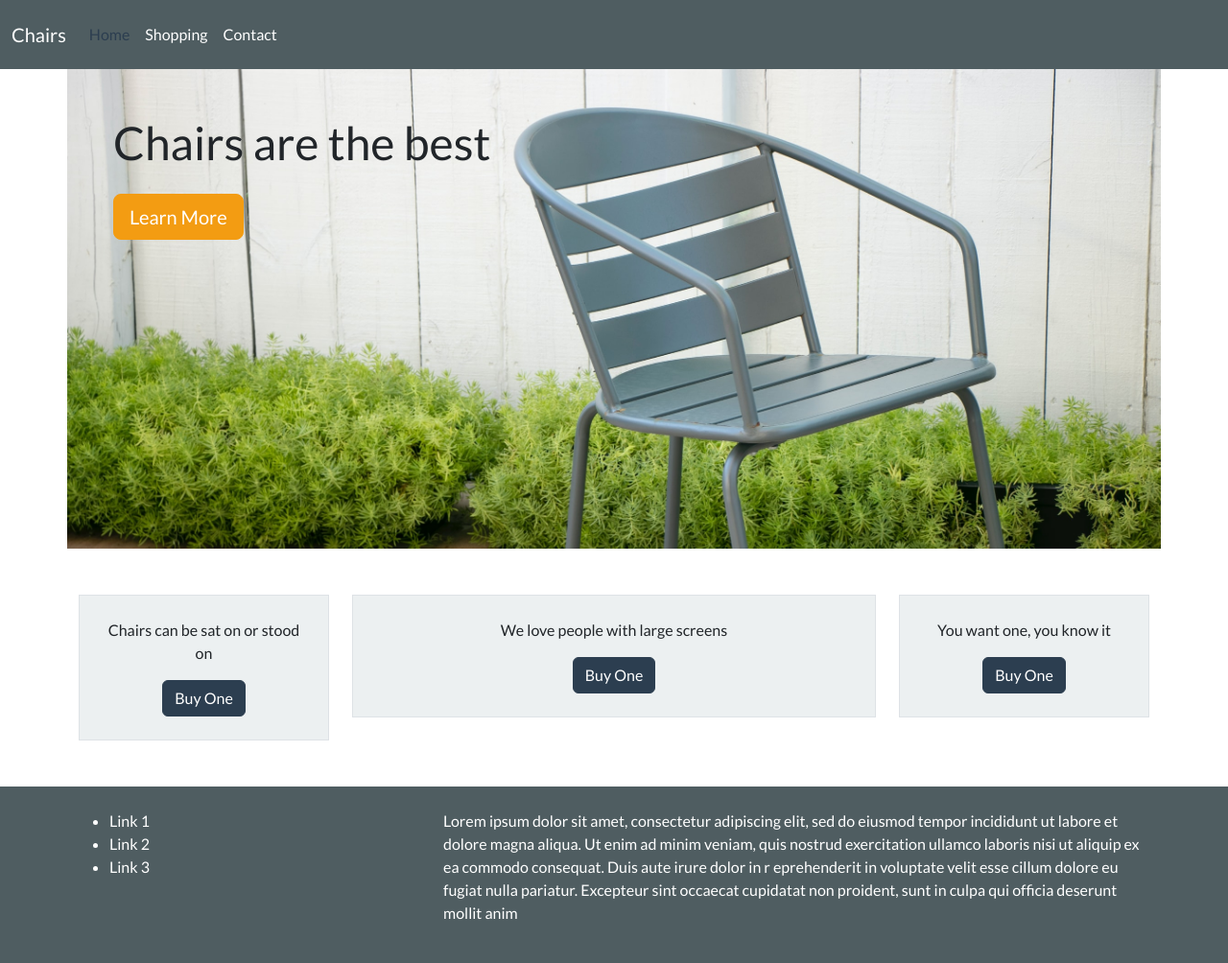
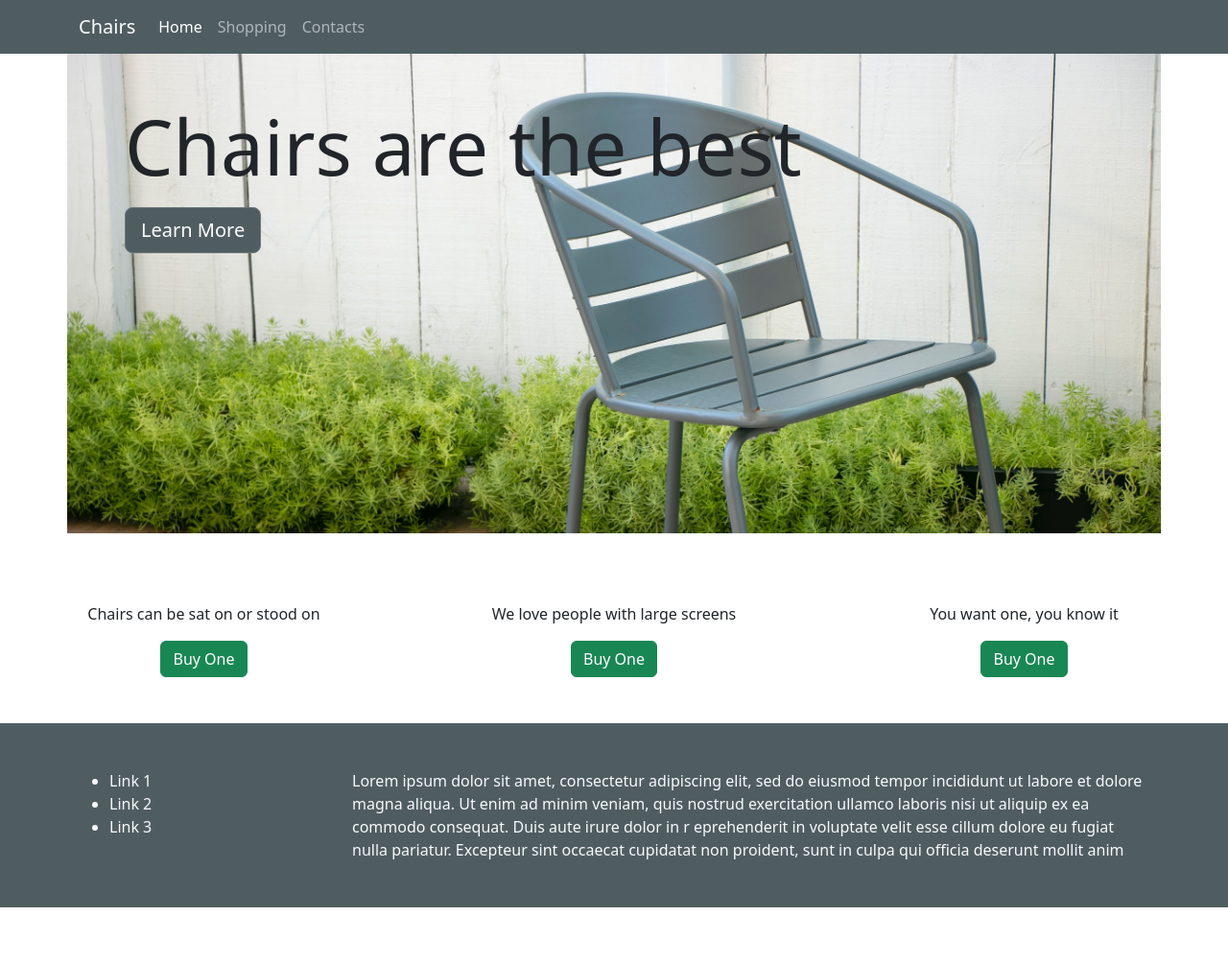
Before and after one commit to natafaye/fesd-week-3, a website: page week-9.html in a window 1280 px wide. Shown: the whole page at 96% size. After the commit the page ends 946 px from the top, so only its background shows below. Drawn offline with nearby package versions, Linux system fonts and the light colour scheme.

Commit message:
bootstrap and reverse sequence codewars

```diff
--- a/package.json
+++ b/package.json
@@ -9,7 +9,7 @@
   "author": "",
   "license": "ISC",
   "dependencies": {
-    "bootstrap": "^5.2.3",
+    "bootstrap": "^5.3.0",
     "bootswatch": "^5.2.3"
   }
 }
--- a/styles.css
+++ b/styles.css
@@ -8,3 +8,7 @@
     background-position: center top;
     height: 500px;
 }
+
+.btn-slate {
+    --bs-btn-bg: #4F5D61;
+}
--- a/week-9.html
+++ b/week-9.html
@@ -6,15 +6,17 @@
     <meta http-equiv="X-UA-Compatible" content="IE=edge">
     <meta name="viewport" content="width=device-width, initial-scale=1.0">
     <title>Document</title>
-    <link rel="stylesheet" href="node_modules/bootswatch/dist/flatly/bootstrap.min.css" />
-    <link rel="stylesheet" href="styles.css" />
+    <!-- <link rel="stylesheet" href="/node_modules/bootswatch/dist/darkly/bootstrap.min.css"> -->
+    <link rel="stylesheet" href="/node_modules/bootstrap/dist/css/bootstrap.min.css">
+    <link rel="stylesheet" href="styles.css">
 </head>
 
 <body>
-    <nav class="navbar navbar-expand-lg bg-slate navbar-dark">
-        <div class="container-fluid">
+    <nav class="navbar navbar-expand-lg bg-slate" data-bs-theme="dark">
+        <div class="container">
             <a class="navbar-brand" href="#">Chairs</a>
-          <button class="navbar-toggler" type="button" data-bs-toggle="collapse" data-bs-target="#navbarNav" aria-controls="navbarNav" aria-expanded="false" aria-label="Toggle navigation">
+            <button class="navbar-toggler" type="button" data-bs-toggle="collapse" data-bs-target="#navbarNav"
+                aria-controls="navbarNav" aria-expanded="false" aria-label="Toggle navigation">
                 <span class="navbar-toggler-icon"></span>
             </button>
             <div class="collapse navbar-collapse" id="navbarNav">
@@ -26,7 +28,7 @@
                         <a class="nav-link" href="#">Shopping</a>
                     </li>
                     <li class="nav-item">
-                <a class="nav-link" href="#">Contact</a>
+                        <a class="nav-link" href="#">Contacts</a>
                     </li>
                 </ul>
             </div>
@@ -34,48 +36,42 @@
     </nav>
     <div class="container">
         <div class="row">
-            <div class="col bg-chair mb-5 pt-5 ps-5">
-                <h1 class="mb-4">Chairs are the best</h1>
-                <button class="btn btn-warning btn-lg">Learn More</button>
+            <div class="col bg-chair">
+                <h1 class="mt-5 mb-3 ms-5 display-1">Chairs are the best</h1>
+                <button class="btn btn-secondary btn-slate btn-lg ms-5">Learn More</button>
             </div>
         </div>
-        <div class="row text-center mb-5 g-4">
-            <div class="col-md">
-                <div class="bg-light border p-4">
+        <div class="row text-center my-5 gy-4">
+            <div class="col-12 col-md-6 col-lg">
                 <p>Chairs can be sat on or stood on</p>
-                    <button class="btn btn-primary">Buy One</button>
+                <button class="btn btn-success">Buy One</button>
             </div>
+            <div class="col-12 col-lg col-xl-6 d-none d-lg-block">
+                <p>We love people with large screens</p>
+                <button class="btn btn-success">Buy One</button>
             </div>
-            <div class="col-md col-lg-6 ">
-                <div class="bg-light border p-4">
-                    <p>We love people with large screens</p>
-                    <button class="btn btn-primary">Buy One</button>
-                </div>
-            </div>
-            <div class="col-md">
-                <div class="bg-light border p-4">
+            <div class="col-12 col-md-6 col-lg">
                 <p>You want one, you know it</p>
-                    <button class="btn btn-primary">Buy One</button>
+                <button class="btn btn-success">Buy One</button>
             </div>
         </div>
     </div>
-    </div>
-    <footer class="bg-slate text-white p-4">
+    <footer class="bg-slate p-5 text-light">
         <div class="container">
             <div class="row">
-                <div class="col-md">
+                <div class="col-12 col-md-4 col-lg-3">
                     <ul>
                         <li>Link 1</li>
                         <li>Link 2</li>
                         <li>Link 3</li>
                     </ul>
                 </div>
-                <div class="col-md-10 col-lg-8">
-                    <p>Lorem ipsum dolor sit amet, consectetur adipiscing elit, sed do eiusmod tempor incididunt
+                <div class="col">
+                    Lorem ipsum dolor sit amet, consectetur adipiscing elit, sed do eiusmod tempor incididunt
                     ut labore et dolore magna aliqua. Ut enim ad minim veniam, quis nostrud exercitation
                     ullamco laboris nisi ut aliquip ex ea commodo consequat. Duis aute irure dolor in r
                     eprehenderit in voluptate velit esse cillum dolore eu fugiat nulla pariatur. Excepteur
-                    sint occaecat cupidatat non proident, sunt in culpa qui officia deserunt mollit anim</p>
+                    sint occaecat cupidatat non proident, sunt in culpa qui officia deserunt mollit anim
                 </div>
             </div>
         </div>
```
Also changed, not shown: codewars.js (+15 -26 lines), 1 other file. Lines whose indentation alone changed are shown as unchanged.
